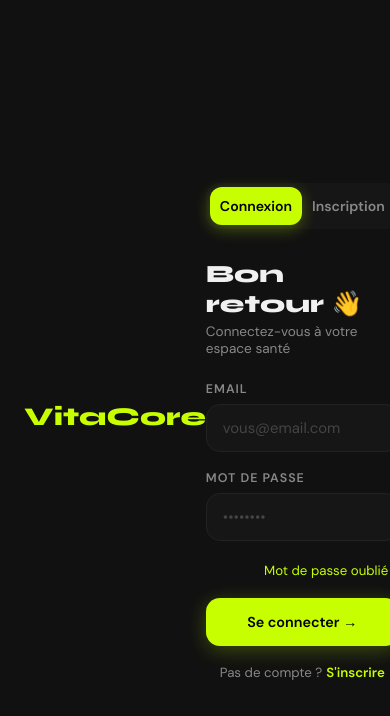
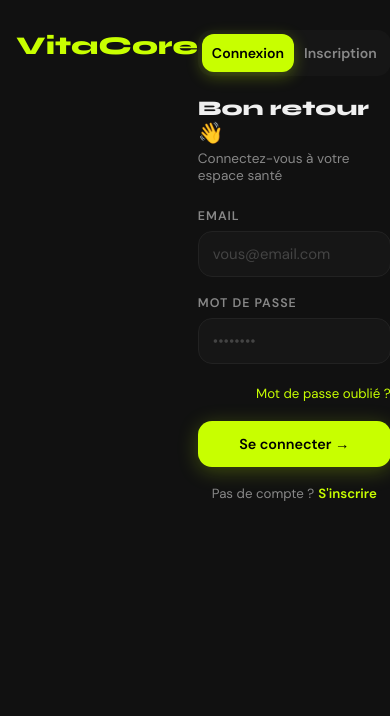
Before and after one commit to nadadct1-glitch/vitacore_sant, a plain HTML site: page index.html in a window 390 px wide. Shown: the top 716 px of the page. Drawn offline with Linux system fonts and the light colour scheme.

Commit message:
ton message

```diff
--- a/index.html
+++ b/index.html
@@ -98,6 +98,28 @@
   .hero{display:none}
   .auth-panel{border-left:none;padding:60px 24px 40px;min-height:100vh}
   .auth-panel::before{content:'VitaCore';display:block;font-family:var(--ff);font-weight:800;font-size:1.6rem;color:var(--acc);text-align:center;margin-bottom:32px}
+}
+@media(max-width:900px){
+  .layout{grid-template-columns:1fr}
+  .hero{display:none}
+  .auth-panel{
+    border-left:none;
+    padding:40px 20px;
+    min-height:100vh;
+    align-items:flex-start;
+    padding-top:60px;
+  }
+  .auth-box{max-width:100%}
+  .form-row{grid-template-columns:1fr} /* empile Prénom/Nom */
+}
+
+@media(max-width:480px){
+  .auth-panel{padding:30px 16px}
+  .auth-tabs{margin-bottom:20px}
+  .form-title{font-size:1.3rem}
+  .inp{padding:12px 14px}
+  .btn-primary{padding:14px}
+  .cards-row{flex-direction:column}
 }
 </style>
 </head>
```
